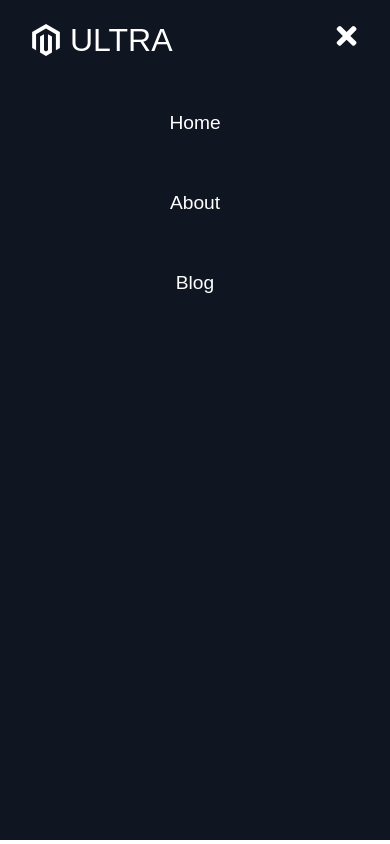
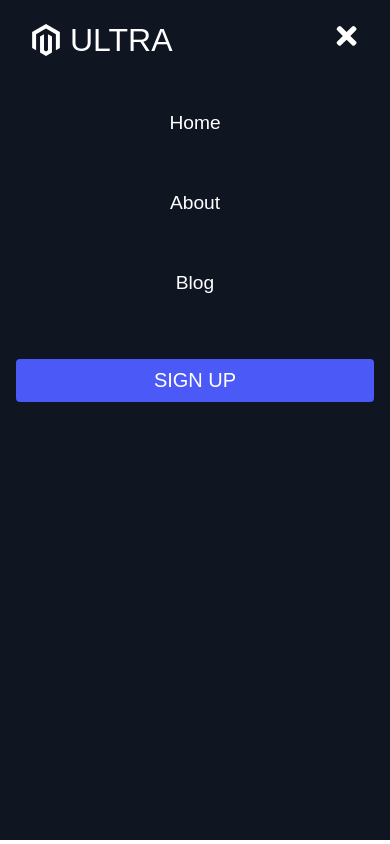
Before and after one commit to Ari-O-Alt/Styled_Components_Landing_Page, a React (Create React App) app: page / in a window 390 px wide. Both pictures are taken after a click on the element 346 px from the left and 39 px from the top of the page. Built offline with nearby package versions, Linux system fonts and the light colour scheme.

Commit message:
Correction so the SIGN UP button shows up in the mobile menu also

```diff
--- a/src/components/NavBar/NavBar.js
+++ b/src/components/NavBar/NavBar.js
@@ -73,11 +73,13 @@ const NavBar = () => {
                   <StyledNavBtnLink to="/sign-up">
                     <StyledButton primary>SIGN UP</StyledButton>
                   </StyledNavBtnLink>
-                ) : /*  <StyledNavBtnLink to="/sign-up">
+                ) : (
+                  <StyledNavBtnLink to="/sign-up">
                     <StyledButton primary fontBig>
                       SIGN UP
                     </StyledButton>
-                  </StyledNavBtnLink> */ null}
+                  </StyledNavBtnLink>
+                )}
               </StyledNavBarItemBtn>
             </StyledNavBarMenu>
             {/*  ---------------------------------------------------------------------- navbar container end */}
```
